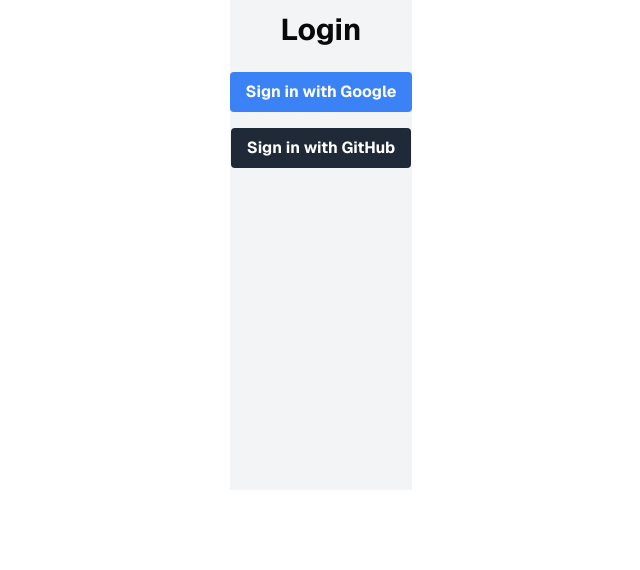
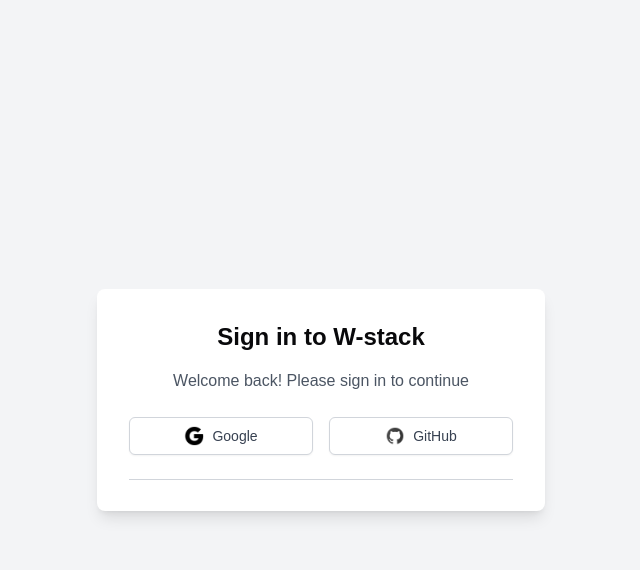
Before and after one commit to satyam1024/wstack, a Next.js app: page / in a window 1280 px wide. Shown: the top 570 px of the page, without its empty margins (319-959 px from the left). Built offline with nearby package versions, Linux system fonts and the light colour scheme; no server answers.

Commit message:
feat: update login UI

```diff
--- a/src/app/(auth)/login/page.tsx
+++ b/src/app/(auth)/login/page.tsx
@@ -1,7 +1,8 @@
 "use client";
 
-import { signIn, useSession } from 'next-auth/react';
+import { signIn, signOut, useSession } from 'next-auth/react';
 import { useEffect } from 'react';
+import Image from 'next/image';
 
 export default function Login() {
   const { data: session, status } = useSession();
@@ -9,34 +10,56 @@
   useEffect(() => {
     if (status === 'authenticated') {
       console.log('User is authenticated:', session.user);
-      // Redirect or show a welcome message
     }
   }, [session, status]);
 
   if (status === 'authenticated') {
     return (
-      <div className="flex flex-col items-center justify-center min-h-screen bg-gray-100">
+      <div className="flex flex-col items-center justify-center min-h-screen bg-gray-100 ">
         <h1 className="text-2xl font-bold mb-4">Welcome, {session.user?.name}!</h1>
+        <div className='flex flex-col gap-y-3'>
         <p className="text-lg">You are now logged in.</p>
+        <button
+          onClick={() => signOut()}
+          className="bg-red-500 hover:bg-red-700 text-white font-bold py-2 px-4 rounded"
+        >
+          Sign Out
+        </button>
+        </div>
       </div>
     );
   }
 
   return (
-    <div className="flex flex-col items-center justify-center min-h-screen bg-gray-100">
-      <h1 className="text-3xl font-bold mb-6">Login</h1>
+    <div className="flex flex-col items-center justify-center min-h-screen bg-gray-100 p-4 rounded-xl">
+      <div className="bg-white p-8 rounded-lg shadow-lg w-full max-w-md">
+        <h1 className="text-2xl font-bold mb-4 text-center">Sign in to W-stack</h1>
+        <p className="text-gray-600 mb-6 text-center">Welcome back! Please sign in to continue</p>
+
+        <div className="flex space-x-4">
           <button
             onClick={() => signIn('google')}
-        className="bg-blue-500 hover:bg-blue-700 text-white font-bold py-2 px-4 rounded mb-4"
+            className="w-1/2 flex items-center justify-center py-2 px-4 border border-gray-300 rounded-md shadow-sm text-sm font-medium text-gray-700 bg-white hover:bg-gray-50 focus:outline-none focus:ring-2 focus:ring-offset-2 focus:ring-blue-500" // Button width and styling
           >
-        Sign in with Google
+            <Image className="w-5 h-5 mr-2" src="/google-icon.png" alt="Google Icon" width={20} height={20} />
+            Google
           </button>
+
           <button
             onClick={() => signIn('github')}
-        className="bg-gray-800 hover:bg-gray-900 text-white font-bold py-2 px-4 rounded"
+            className="w-1/2 flex items-center justify-center py-2 px-4 border border-gray-300 rounded-md shadow-sm text-sm font-medium text-gray-700 bg-white hover:bg-gray-50 focus:outline-none focus:ring-2 focus:ring-offset-2 focus:ring-blue-500" // Button width and styling
           >
-        Sign in with GitHub
+            <Image className="w-5 h-5 mr-2" src="/github-icon.png" alt="GitHub Icon" width={20} height={20} />
+            GitHub
           </button>
+        </div>
+
+        <div className="relative mt-6">
+          <div className="absolute inset-0 flex items-center">
+            <div className="w-full border-t border-gray-300"></div>
+          </div>
+        </div>
+      </div>
     </div>
   );
 }
--- a/src/app/page.tsx
+++ b/src/app/page.tsx
@@ -11,7 +11,7 @@
 
   return (
     <QueryClientProvider client={queryClient}>
-      <div className="grid grid-rows-[20px_1fr_20px] items-center justify-items-center min-h-screen p-8 pb-20 gap-16 sm:p-20 font-[family-name:var(--font-geist-sans)]">
+      <div>
       <Login />
     </div>
     </QueryClientProvider>
```
Lines whose indentation alone changed are shown as unchanged.
